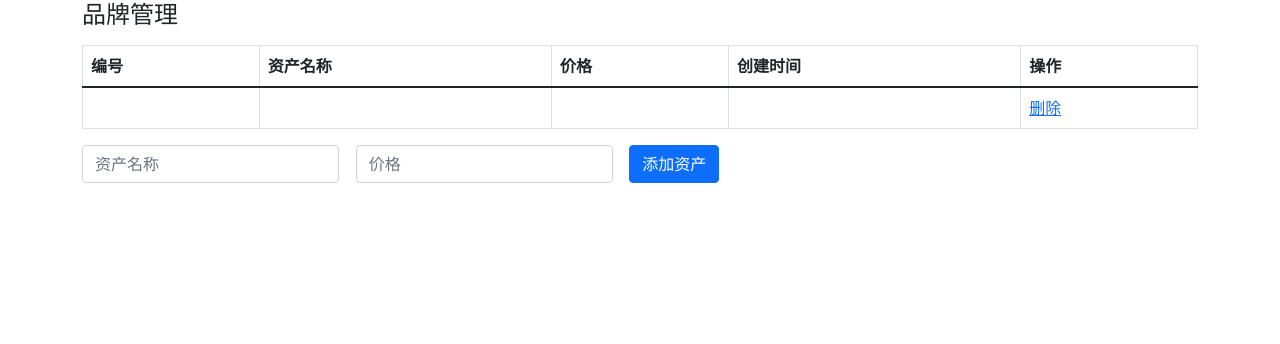
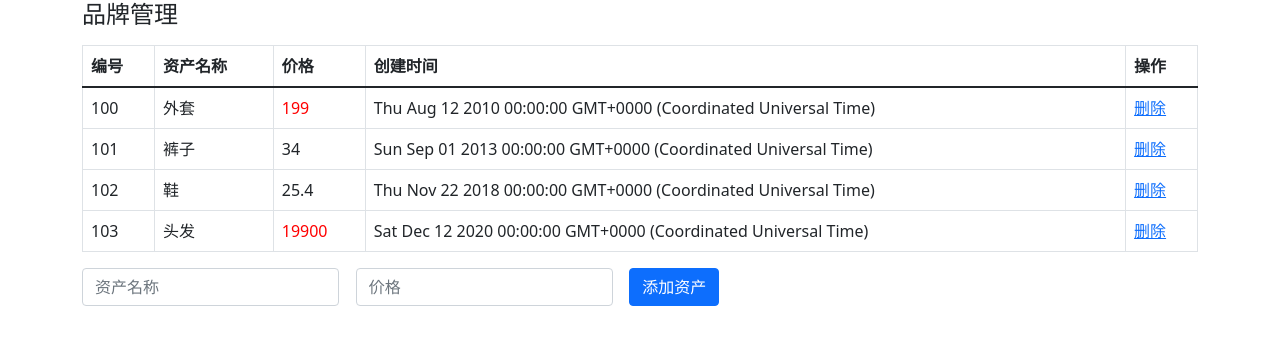
Before and after one commit to Study-assignment/Vue-03, a Vue app: page / in a window 1280 px wide. Shown: the top 344 px of the page. Built offline with nearby package versions, Linux system fonts and the light colour scheme; the HTML template or start-up script is replaced by a standard one.

Commit message:
完成了用数据渲染品牌管理

```diff
--- a/src/App.vue
+++ b/src/App.vue
@@ -20,13 +20,13 @@
           </tr>
         </thead>
         <tbody>
-          <tr >
-            <td></td>
-            <td></td>
+          <tr v-for="item in list" :key="item.id">
+            <td>{{item.id}}</td>
+            <td>{{item.name}}</td>
 
             <!-- 如果价格超过100，就有red这个类 -->
-            <td class="red"></td>
-            <td></td>
+            <td :class="{red:item.price>100}">{{item.price}}</td>
+            <td>{{item.time}}</td>
             <td><a href="#" >删除</a></td>
           </tr>
           <!-- <tr style="background-color: #EEE">
```
